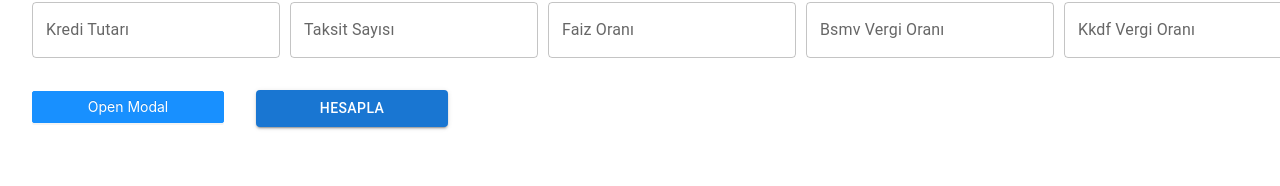
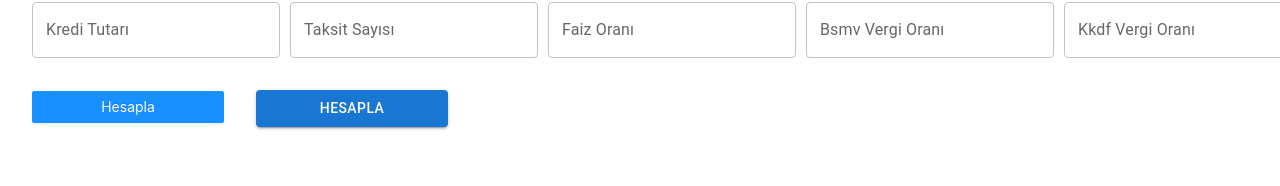
Before and after one commit to yavuzergun1/react-loan-calculator, a React (Create React App) app: page /form in a window 1280 px wide. Shown: the part 111-297 px from the top of the page. Built offline with nearby package versions, Linux system fonts and the light colour scheme.

Commit message:
modal setted

```diff
--- a/src/components/modal/Modal.js
+++ b/src/components/modal/Modal.js
@@ -1,31 +1,33 @@
 import { Button, Modal } from "antd";
 import React, { useState } from "react";
-import "antd/dist/antd.css";
+import 'antd/dist/antd.css'
 
-const Panel = ({isModalOpen}) => {
-//   const [isModalOpen, setIsModalOpen] = useState(false);
+const Panel = ({ modalOpen, setModalOpen }) => {
 
+  const [isModalOpen, setIsModalOpen] = useState(false);
 
+const ShowModal = () => {
+    setIsModalOpen(true);
+  };
 
-//   const handleOk = () => {
-//     setIsModalOpen(false);
-//   };
+  const handleOk = () => {
+    setModalOpen(false);
+  };
 
-//   const handleCancel = () => {
-//     setIsModalOpen(false);
-//   };
+  const handleCancel = () => {
+    setIsModalOpen(false);
+  };
 
   return (
     <>
-          <Button type="primary"
-              >
-        Open Modal
+      <Button type="primary" onClick={ShowModal}>
+        Hesapla
       </Button>
       <Modal
         title="Basic Modal"
-        open={isModalOpen}
-        // onOk={handleOk}
-        // onCancel={handleCancel}
+        open={modalOpen}
+        onOk={handleOk}
+        onCancel={handleCancel}
       >
         <p>Some contents...</p>
         <p>Some contents...</p>
--- a/src/pages/form/Form.js
+++ b/src/pages/form/Form.js
@@ -13,11 +13,9 @@ import validationSchema from "./Validations";
 import "./form.scss";
 import Panel from "../../components/modal/Modal";
 import { useState } from "react";
+
 function Form() {
-   const [isModalOpen, setIsModalOpen] = useState(false);
-
-
-
+  const [modalOpen, setModalOpen] = useState(false)
   const { handleSubmit, handleChange, values, errors, touched } = useFormik({
     initialValues: {
       krediTutari: "",
@@ -28,7 +26,7 @@ function Form() {
       kkdf: "",
     },
     onSubmit: (values) => {
-      setIsModalOpen(true);
+      setModalOpen(true)
       console.log(values);
     },
     validationSchema,
@@ -153,7 +151,7 @@ function Form() {
                   value={values.kkdf}
                 />
               </div>
-              <Panel isModalOpen={isModalOpen} />
+              <Panel modalOpen={modalOpen} setModalOpen={setModalOpen} />
               <Button type="onSubmit" variant="contained">Hesapla</Button>
             </Box>
           </Box>
```
